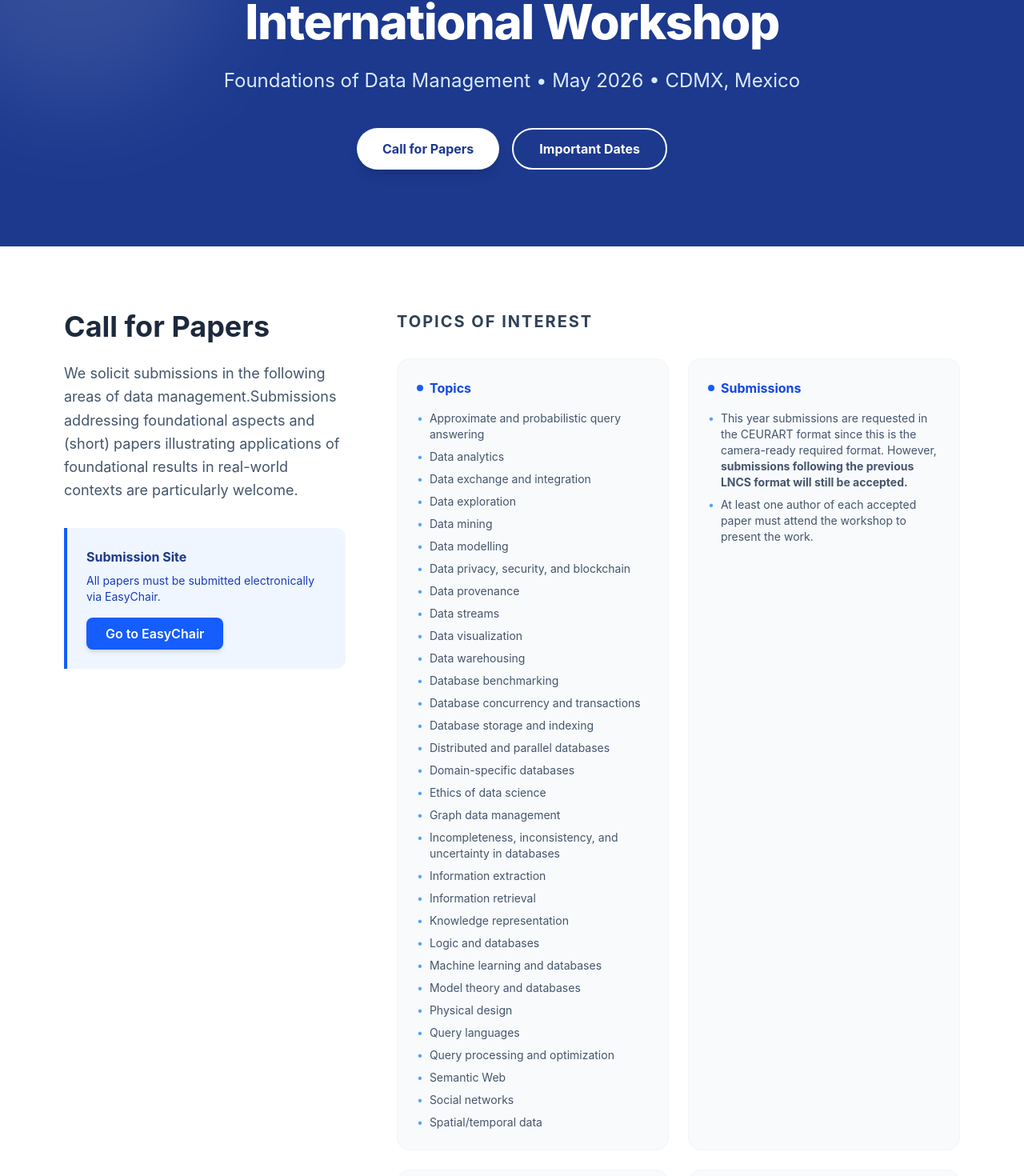
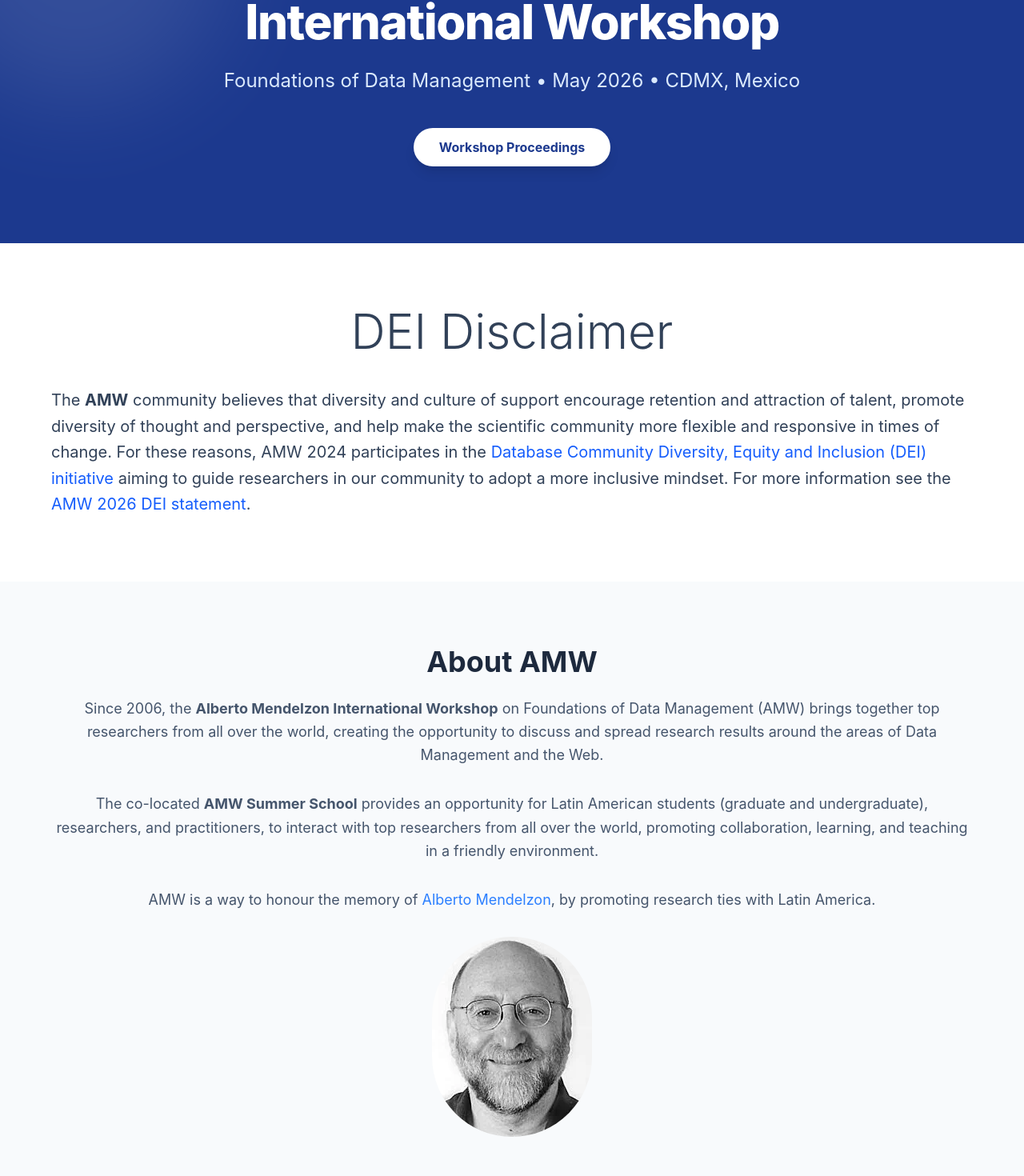
Before and after one commit to Karen616e/AMW2026, a React (Vite) app in the folder amw2026/: page / in a window 1280 px wide. Shown: the part 159-1629 px from the top of the page at 80% size. Built offline with nearby package versions, Linux system fonts and the light colour scheme.

Commit message:
Actualiza estilos y página encargados

```diff
--- a/amw2026/src/App.jsx
+++ b/amw2026/src/App.jsx
@@ -1,9 +1,11 @@
 import Navbar from './components/layout/Navbar';
 import Hero from './components/home/Hero';
+import DEIDisclaimer from './components/home/DEIDisclaimer';
 import About from './components/home/About';
 import CallForPapers from './components/home/CallForPapers';
 import Submission from './components/home/Submission';
 import DatesTable from './components/home/DatesTable';
+import Contact from './components/home/Contact';
 import Registration from './components/home/Registration';
 import Committee from './components/home/Committee';
 import Venue from './components/home/Venue';
@@ -25,7 +27,10 @@ function App() {
         </div>
 
         {/* El flujo lógico de un sitio de Workshop */}
+        <DEIDisclaimer />
+        <About/>
         <CallForPapers />
+        <Contact />
         <Submission />
         <DatesTable />
         <Registration />
--- a/amw2026/src/components/home/About.jsx
+++ b/amw2026/src/components/home/About.jsx
@@ -1,36 +1,33 @@
 const About = () => {
   return (
-    <section className="bg-white py-20 px-4">
-      <div className="max-w-6xl mx-auto">
-        <h2 className="text-center text-4xl md:text-6xl font-light text-slate-700 mb-10">
-          DEI Disclaimer
+    <section id="about" className="py-20 px-4 bg-slate-50">
+      <div className="max-w-6xl mx-auto text-center">
+        <h2 className="text-3xl md:text-4xl font-bold text-slate-800 mb-6">
+          About AMW
         </h2>
-
-        <p className="text-slate-700 text-lg md:text-xl leading-relaxed">
-          The <strong>AMW</strong> community believes that diversity and culture of support
-          encourage retention and attraction of talent, promote diversity of thought and
-          perspective, and help make the scientific community more flexible and responsive in
-          times of change. For these reasons, AMW 2024 participates in the{" "}
+        <p className="text-lg text-slate-600 leading-relaxed mb-8">
+          Since 2006, the <strong>Alberto Mendelzon International Workshop</strong> on Foundations of Data Management (AMW) brings together top researchers from all over the world, creating the opportunity to discuss and spread research results around the areas of Data Management and the Web.
+        </p>
+        <p className="text-lg text-slate-600 leading-relaxed mb-8">
+          The co-located <strong>AMW Summer School</strong> provides an opportunity for Latin American students (graduate and undergraduate), researchers, and practitioners, to interact with top researchers from all over the world, promoting collaboration, learning, and teaching in a friendly environment.
+        </p>
+        <p className="text-lg text-slate-600 leading-relaxed mb-8">
+          AMW is a way to honour the memory of{" "}
           <a
-            href="https://dbdni.github.io/"
+            href="https://en.wikipedia.org/wiki/Alberto_O._Mendelzon"
             target="_blank"
             rel="noopener noreferrer"
-            className="text-blue-600 hover:text-blue-700 hover:underline"
+            className="text-blue-500 hover:text-blue-700"
           >
-            Database Community Diversity, Equity and Inclusion (DEI) initiative
-          </a>{" "}
-          aiming to guide researchers in our community to adopt a more inclusive mindset. For
-          more information see the{" "}
-          <a
-            href="https://amw.mx/dei"
-            target="_blank"
-            rel="noopener noreferrer"
-            className="text-blue-600 hover:text-blue-700 hover:underline"
-          >
-            AMW 2024 DEI statement
+            Alberto Mendelzon
           </a>
-          .
+          , by promoting research ties with Latin America.
         </p>
+        <img
+          src="/src/images/alberto-mendelzon.webp"
+          alt="Alberto Mendelzon"
+          className="mx-auto rounded-full max-w-xs mb-6"
+        />
       </div>
     </section>
   );
--- /dev/null
+++ b/amw2026/src/components/home/Contact.jsx
@@ -0,0 +1,33 @@
+import { FaEnvelope, FaTwitter } from 'react-icons/fa'; // Importa los íconos que necesitas
+
+const Contact = () => {
+    return (
+        <section id="contact" className="py-20 bg-white">
+            <div className="max-w-6xl mx-auto px-4">
+                <h2 className="text-3xl md:text-4xl font-bold text-slate-800 mb-6">Contact</h2>
+                <div className="flex items-center gap-4">
+                    {/* Correo */}
+                    <a
+                        href="mailto:amw2024news@groups.google.com"
+                        className="flex items-center text-blue-600 hover:text-blue-800 transition-colors"
+                    >
+                        <FaEnvelope className="mr-2 text-xl" />
+                        amw2024news@groups.google.com
+                    </a>
+                </div>
+                <div className="flex items-center gap-4 mt-4">
+                    {/* Twitter */}
+                    <a
+                        href="https://twitter.com/amw2024news"
+                        className="flex items-center text-blue-600 hover:text-blue-800 transition-colors"
+                    >
+                        <FaTwitter className="mr-2 text-xl" />
+                        @amw2024news
+                    </a>
+                </div>
+            </div>
+        </section>
+    );
+};
+
+export default Contact;
--- /dev/null
+++ b/amw2026/src/components/home/DEIDisclaimer.jsx
@@ -0,0 +1,39 @@
+const DEIDisclaimer = () => {
+  return (
+    <section className="bg-white py-20 px-4">
+      <div className="max-w-6xl mx-auto">
+        <h2 className="text-center text-4xl md:text-6xl font-light text-slate-700 mb-10">
+          DEI Disclaimer
+        </h2>
+
+        <p className="text-slate-700 text-lg md:text-xl leading-relaxed">
+          The <strong>AMW</strong> community believes that diversity and culture of support
+          encourage retention and attraction of talent, promote diversity of thought and
+          perspective, and help make the scientific community more flexible and responsive in
+          times of change. For these reasons, AMW 2024 participates in the{" "}
+          <a
+            href="https://dbdni.github.io/"
+            target="_blank"
+            rel="noopener noreferrer"
+            className="text-blue-600 hover:text-blue-700 hover:underline"
+          >
+            Database Community Diversity, Equity and Inclusion (DEI) initiative
+          </a>{" "}
+          aiming to guide researchers in our community to adopt a more inclusive mindset. For
+          more information see the{" "}
+          <a
+            href="#"
+            target="_blank"
+            rel="noopener noreferrer"
+            className="text-blue-600 hover:text-blue-700 hover:underline"
+          >
+            AMW 2026 DEI statement
+          </a>
+          .
+        </p>
+      </div>
+    </section>
+  );
+};
+
+export default DEIDisclaimer;
--- a/amw2026/src/components/home/Hero.jsx
+++ b/amw2026/src/components/home/Hero.jsx
@@ -14,11 +14,9 @@ const Hero = () => {
         Foundations of Data Management • May 2026 • CDMX, Mexico
         </p>
         <div className="flex flex-col sm:flex-row justify-center gap-4">
-        <button className="bg-white text-blue-900 px-8 py-3 rounded-full font-bold hover:bg-blue-50 transition-all shadow-lg">
-        Call for Papers
-        </button>
-        <button className="bg-transparent border-2 border-white text-white px-8 py-3 rounded-full font-bold hover:bg-white/10 transition-all">
-        Important Dates
+        <button className="bg-white text-blue-900 px-8 py-3 rounded-full font-bold hover:bg-blue-50 transition-all shadow-lg"
+        onClick={() => window.location.href = "https://ceur-ws.org/Vol-3954/"}>
+        Workshop Proceedings
         </button>
         </div>
         </div>
--- a/amw2026/src/components/home/Sponsors.jsx
+++ b/amw2026/src/components/home/Sponsors.jsx
@@ -1,8 +1,10 @@
 const Sponsors = () => {
   const sponsors = [
-    { name: "UNAM", logo: "https://via.placeholder.com/150x80?text=UNAM" },
-    { name: "Sede 2026", logo: "https://via.placeholder.com/150x80?text=Sede" },
-    { name: "Funding Org", logo: "https://via.placeholder.com/150x80?text=Sponsor" }
+    { name: "Very Large Data Bases", logo: "https://www.vldb.org/images/logo.gif", url: "https://www.vldb.org/" },
+    { name: "Ambassade de France au Mexique", logo: "https://amw2024.github.io/uploads/logos/ambassade-france.svg", url: "https://mx.ambafrance.org/" },
+    { name: "ACM", logo: "https://www.acm.org/binaries/content/gallery/global/top-menu/acm_logo_tablet.svg", url: "https://www.acm.org/" },
+    { name: "CPE Lyon", logo: "https://www.cpe.fr/wp-content/themes/acti-main/img/logo-cpe-bleu.svg", url: "https://www.cpe.fr/" },
+    { name: "CEUR", logo: "https://amw2024.github.io/uploads/logos/ceur-ws.png", url: "https://ceur-ws.org/" }
   ];
 
   return (
@@ -13,7 +15,13 @@ const Sponsors = () => {
         </p>
         <div className="flex flex-wrap justify-center items-center gap-12 opacity-60 hover:opacity-100 transition-opacity">
           {sponsors.map((s, i) => (
-            <img key={i} src={s.logo} alt={s.name} className="h-12 grayscale hover:grayscale-0 transition-all" />
+            <a key={i} href={s.url} target="_blank" rel="noopener noreferrer">
+              <img
+                src={s.logo}
+                alt={s.name}
+                className="h-12 grayscale hover:grayscale-0 transition-all"
+              />
+            </a>
           ))}
         </div>
       </div>
--- a/amw2026/src/components/layout/Hero.jsx
+++ b/amw2026/src/components/layout/Hero.jsx
@@ -14,11 +14,9 @@ const Hero = () => {
         Foundations of Data Management • May 2026 • CDMX, Mexico
         </p>
         <div className="flex flex-col sm:flex-row justify-center gap-4">
-        <button className="bg-white text-blue-900 px-8 py-3 rounded-full font-bold hover:bg-blue-50 transition-all shadow-lg">
-        Call for Papers
-        </button>
-        <button className="bg-transparent border-2 border-white text-white px-8 py-3 rounded-full font-bold hover:bg-white/10 transition-all">
-        Important Dates
+        <button className="bg-white text-blue-900 px-8 py-3 rounded-full font-bold hover:bg-blue-50 transition-all shadow-lg"
+        onClick={() => window.location.href = "https://ceur-ws.org/Vol-3954/"}>
+        Workshop Proceedings
         </button>
         </div>
         </div>
--- a/amw2026/src/components/layout/Navbar.jsx
+++ b/amw2026/src/components/layout/Navbar.jsx
@@ -15,9 +15,11 @@ const Navbar = () => {
 
   const menuItems = [
     { name: 'Home', href: '#home' },
+    { name: 'About', href: '#about'},
     { name: 'Topics', href: '#call-for-papers' },
     { name: 'Submission', href: '#submission' },
     { name: 'Dates', href: '#dates' },
+    { name: 'Contact', href: '#contact'},
     { name: 'Registration', href: '#registration' },
     { name: 'Organization', href: '#organization' },
     { name: 'Grants', href: '#grants' },
--- /dev/null
+++ b/package.json
@@ -0,0 +1,5 @@
+{
+  "dependencies": {
+    "react-icons": "^5.5.0"
+  }
+}
```
Also changed, not shown: amw2026/src/images/alberto-mendelzon.webp (added), 1 other file (tests, documents, lock files or other folders).
